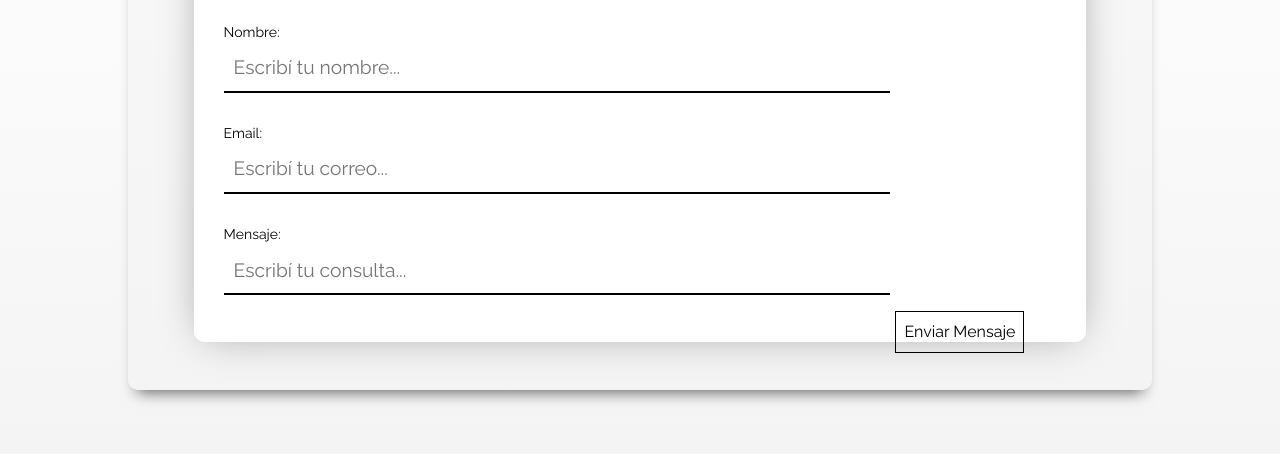
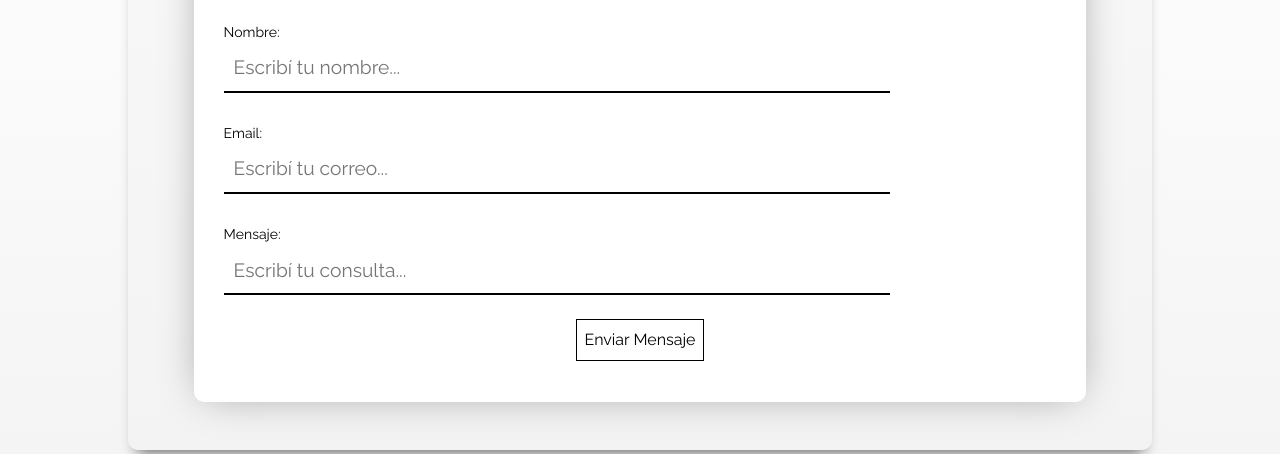
Before and after one commit to Lucascis/Tienda-Virtual, a plain HTML site: page contacto.html in a window 1280 px wide. Shown: the part 255-709 px from the top of the page. Drawn offline with nearby package versions, Linux system fonts and the light colour scheme.

Commit message:
Se corrige posicion de boton 'Enviar Mensaje' del formulario de contactos.

```diff
--- a/scss/_form.scss
+++ b/scss/_form.scss
@@ -1,7 +1,7 @@
 // Formulario de contacto
 .form {
   width: 90%;
-  height: 420px;
+  height: 480px;
   background-color: rgb(255, 255, 255);
   border-radius: 10px;
   box-shadow: 0 0 40px -10px rgba(0, 0, 0, 0.4);
@@ -40,9 +40,9 @@
     }
   }
   button {
-    float: right;
     padding: 0.5rem 0.5rem;
-    margin: 1rem 2rem 0;
+    margin: 1.5rem auto;
+    display:block;
     border: 1.5px solid #000;
     background: 0;
     color: black;
```
Also changed, not shown: css/style.css.
